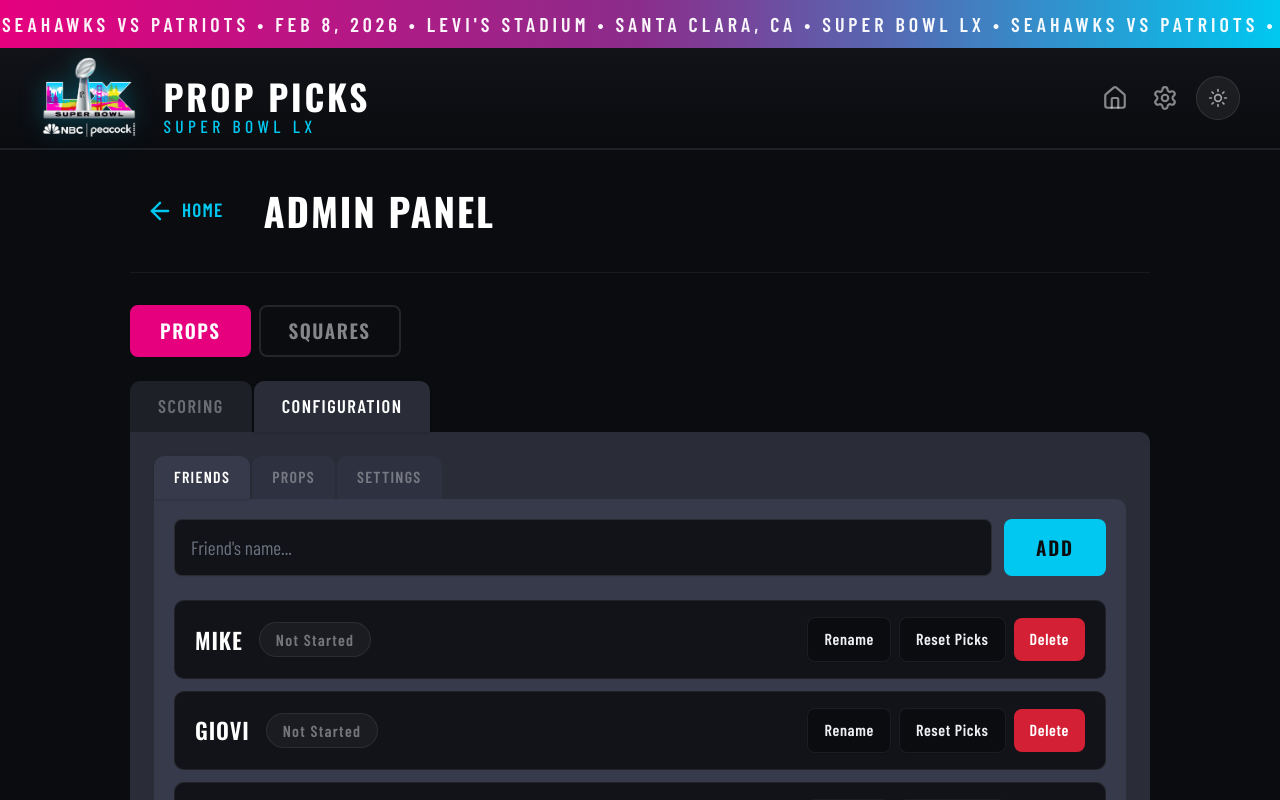
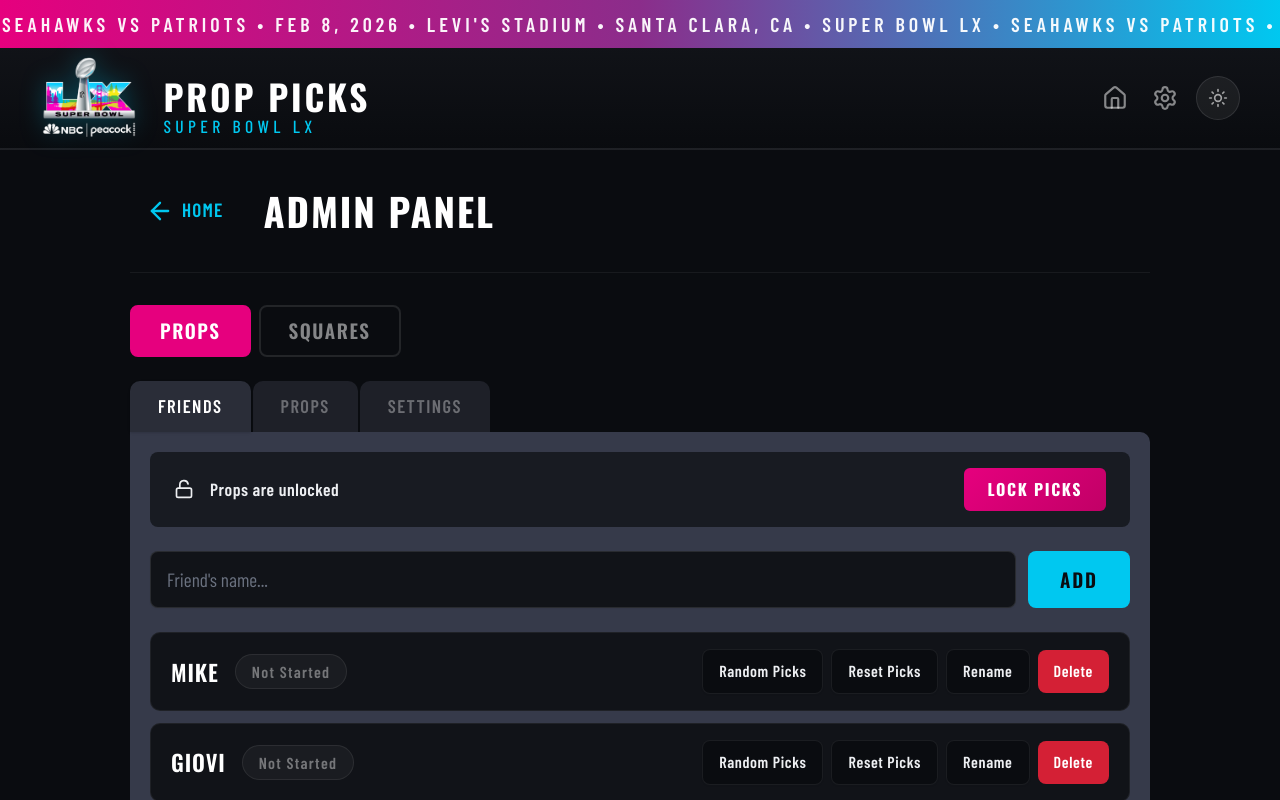
Before and after one commit to bmcx100/superbowl, a Next.js app: page /admin in a window 1280 px wide. Shown: the top 800 px of the page. Built offline with nearby package versions, Linux system fonts and the light colour scheme; a web font is replaced by a local one.

Commit message:
Props Complete. Flow Reworked. Admin section polished.

```diff
--- a/app/admin/page.tsx
+++ b/app/admin/page.tsx
@@ -2,7 +2,7 @@
 
 import { useState, useEffect, useRef } from "react"
 import { useRouter } from "next/navigation"
-import { ArrowLeft, ChevronUp, ChevronDown } from "lucide-react"
+import { ArrowLeft, ChevronUp, ChevronDown, Lock, LockOpen } from "lucide-react"
 import { Input } from "@/components/ui/input"
 import { Button } from "@/components/ui/button"
 import { Badge } from "@/components/ui/badge"
@@ -22,18 +22,19 @@
   renameFriend,
   deleteFriend,
   resetFriendPicks,
+  randomizePicks,
   updateProp,
   reorderProps,
-  setCorrectAnswer,
   getLeaderboard,
   saveState,
+  lockProps,
+  unlockProps,
   clearAllPicks,
   clearAllResults,
   clearAllFriends,
   clearAllProps,
 } from "@/lib/store"
 import { exportSquaresBackup, importSquaresBackup } from "@/lib/squaresStore"
-import { Leaderboard } from "@/components/Leaderboard"
 import { SquaresAdmin } from "@/components/squares/SquaresAdmin"
 import type { AppState, Friend, Prop } from "@/lib/types"
 
@@ -65,6 +66,11 @@
     onConfirm: () => void
     variant: "default" | "destructive"
   } | null>(null)
+
+  const [lockedNotice, setLockedNotice] = useState(false)
+  const showLockedNotice = () => {
+    setLockedNotice(true)
+  }
 
   useEffect(() => {
     const s = getState()
@@ -263,11 +269,6 @@
     URL.revokeObjectURL(url)
   }
 
-  const handleScore = (propId: string, value: "A" | "B" | null) => {
-    setCorrectAnswer(propId, value)
-    refresh()
-  }
-
   const [adminMode, setAdminMode] = useState<"props" | "squares">("props")
 
   if (!appState) return null
@@ -278,6 +279,30 @@
     if (s === "in-progress") return `${getPickCount(friend)} / ${appState.props.length}`
     return "Not Started"
   }
+
+  const isLocked = appState.propsLocked === true
+
+  const lockBanner = (
+    <div className="picks-complete-banner">
+      {isLocked ? (
+        <>
+          <Lock size={20} />
+          <span>Props are locked</span>
+          <Button variant="outline" className="picks-action-btn picks-action-btn-secondary" onClick={() => { unlockProps(); refresh() }}>
+            Unlock
+          </Button>
+        </>
+      ) : (
+        <>
+          <LockOpen size={20} />
+          <span>Props are unlocked</span>
+          <Button className="picks-action-btn" onClick={() => { lockProps(); refresh() }}>
+            Lock Picks
+          </Button>
+        </>
+      )}
+    </div>
+  )
 
   return (
     <div className="admin-page">
@@ -309,31 +334,22 @@
       )}
 
       {adminMode === "props" && (
-      <Tabs defaultValue="configuration" className="admin-tabs">
+      <Tabs defaultValue="friends" className="admin-tabs">
         <TabsList className="admin-tabs-list">
-          <TabsTrigger value="scoring" className="admin-tab-trigger">
-            Scoring
+          <TabsTrigger value="friends" className="admin-tab-trigger">
+            Friends
           </TabsTrigger>
-          <TabsTrigger value="configuration" className="admin-tab-trigger">
-            Configuration
+          <TabsTrigger value="props" className="admin-tab-trigger">
+            Props
+          </TabsTrigger>
+          <TabsTrigger value="settings" className="admin-tab-trigger">
+            Settings
           </TabsTrigger>
         </TabsList>
 
-        <TabsContent value="configuration" className="admin-folder-sheet">
-          <Tabs defaultValue="friends" className="admin-tabs admin-sub-tabs">
-            <TabsList className="admin-tabs-list admin-sub-tabs-list">
-              <TabsTrigger value="friends" className="admin-tab-trigger" data-value="friends">
-                Friends
-              </TabsTrigger>
-              <TabsTrigger value="props" className="admin-tab-trigger" data-value="props">
-                Props
-              </TabsTrigger>
-              <TabsTrigger value="settings" className="admin-tab-trigger" data-value="settings">
-                Settings
-              </TabsTrigger>
-            </TabsList>
+            <TabsContent value="friends" className="admin-sub-sheet admin-sub-sheet-friends">
+              {lockBanner}
 
-            <TabsContent value="friends" className="admin-sub-sheet admin-sub-sheet-friends">
               {/* Add friend form */}
               <div className="admin-add-form">
                 <Input
@@ -348,7 +364,7 @@
                     if (e.key === "Enter") handleAddFriend()
                   }}
                 />
-                <Button className="admin-add-btn" onClick={handleAddFriend}>
+                <Button className={`admin-add-btn ${isLocked ? "admin-btn-locked" : ""}`} onClick={isLocked ? showLockedNotice : handleAddFriend}>
                   Add
                 </Button>
               </div>
@@ -367,6 +383,26 @@
                     <div className="admin-friend-actions">
                       <Button
                         variant="outline"
+                        className={`admin-action-btn ${isLocked ? "admin-btn-locked" : ""}`}
+                        onClick={isLocked ? showLockedNotice : () => setConfirmAction({
+                          title: `Randomize ${friend.name}'s picks?`,
+                          description: "This will replace all of their current picks with random selections.",
+                          confirmLabel: "Randomize",
+                          variant: "default",
+                          onConfirm: () => { randomizePicks(friend.id); refresh() },
+                        })}
+                      >
+                        Random Picks
+                      </Button>
+                      <Button
+                        variant="outline"
+                        className={`admin-action-btn ${isLocked ? "admin-btn-locked" : ""}`}
+                        onClick={isLocked ? showLockedNotice : () => handleResetPicks(friend)}
+                      >
+                        Reset Picks
+                      </Button>
+                      <Button
+                        variant="outline"
                         className="admin-action-btn"
                         onClick={() => {
                           setRenameTarget(friend)
@@ -374,13 +410,6 @@
                         }}
                       >
                         Rename
-                      </Button>
-                      <Button
-                        variant="outline"
-                        className="admin-action-btn"
-                        onClick={() => handleResetPicks(friend)}
-                      >
-                        Reset Picks
                       </Button>
                       <Button
                         variant="destructive"
@@ -396,6 +425,8 @@
             </TabsContent>
 
             <TabsContent value="props" className="admin-sub-sheet admin-sub-sheet-props">
+              {lockBanner}
+
               <div className="admin-prop-list">
                 {sortedProps.map((prop, i) => (
                   <div key={prop.id} className="admin-prop-row">
@@ -409,8 +440,8 @@
                     <div className="admin-prop-actions">
                       <Button
                         variant="outline"
-                        className="admin-action-btn"
-                        onClick={() => openEditProp(prop)}
+                        className={`admin-action-btn ${isLocked ? "admin-btn-locked" : ""}`}
+                        onClick={isLocked ? showLockedNotice : () => openEditProp(prop)}
                       >
                         Edit
                       </Button>
@@ -437,6 +468,8 @@
             </TabsContent>
 
             <TabsContent value="settings" className="admin-sub-sheet admin-sub-sheet-settings">
+              {lockBanner}
+
               {/* Event name */}
               <div className="admin-settings-section">
                 <h3 className="admin-section-title">Event Name</h3>
@@ -461,8 +494,8 @@
                 <div className="admin-reset-grid">
                   <Button
                     variant="destructive"
-                    className="admin-reset-btn"
-                    onClick={() => setConfirmAction({
+                    className={`admin-reset-btn ${isLocked ? "admin-btn-locked" : ""}`}
+                    onClick={isLocked ? showLockedNotice : () => setConfirmAction({
                       title: "Clear all picks?",
                       description: "This will erase all friends' picks. Are you sure?",
                       confirmLabel: "Clear Picks",
@@ -487,8 +520,8 @@
                   </Button>
                   <Button
                     variant="destructive"
-                    className="admin-reset-btn"
-                    onClick={() => setConfirmAction({
+                    className={`admin-reset-btn ${isLocked ? "admin-btn-locked" : ""}`}
+                    onClick={isLocked ? showLockedNotice : () => setConfirmAction({
                       title: "Clear all friends?",
                       description: "This will remove all friends and their picks. Are you sure?",
                       confirmLabel: "Clear Friends",
@@ -500,8 +533,8 @@
                   </Button>
                   <Button
                     variant="destructive"
-                    className="admin-reset-btn"
-                    onClick={() => setConfirmAction({
+                    className={`admin-reset-btn ${isLocked ? "admin-btn-locked" : ""}`}
+                    onClick={isLocked ? showLockedNotice : () => setConfirmAction({
                       title: "Reset all props?",
                       description: "This will restore the default 25 props and clear all picks and results. Are you sure?",
                       confirmLabel: "Clear Props",
@@ -547,42 +580,6 @@
                 </div>
               </div>
             </TabsContent>
-          </Tabs>
-        </TabsContent>
-
-        <TabsContent value="scoring" className="admin-scoring-sheet">
-          <div className="admin-scoring-list">
-            {sortedProps.map((prop, i) => (
-              <div key={prop.id} className="admin-scoring-row">
-                <div className="admin-scoring-info">
-                  <span className="admin-prop-order">{i + 1}</span>
-                  <span className="admin-prop-question">{prop.question}</span>
-                </div>
-                <div className="admin-scoring-buttons">
-                  <Button
-                    variant={prop.correctAnswer === "A" ? "default" : "outline"}
-                    className={`admin-score-btn ${prop.correctAnswer === "A" ? "admin-score-active" : ""}`}
-                    onClick={() => handleScore(prop.id, prop.correctAnswer === "A" ? null : "A")}
-                  >
-                    {prop.optionA}
-                  </Button>
-                  <Button
-                    variant={prop.correctAnswer === "B" ? "default" : "outline"}
-                    className={`admin-score-btn ${prop.correctAnswer === "B" ? "admin-score-active" : ""}`}
-                    onClick={() => handleScore(prop.id, prop.correctAnswer === "B" ? null : "B")}
-                  >
-                    {prop.optionB}
-                  </Button>
-                </div>
-              </div>
-            ))}
-          </div>
-
-          <div className="admin-scoring-leaderboard">
-            <h3 className="admin-section-title">Live Leaderboard</h3>
-            <Leaderboard entries={leaderboard} />
-          </div>
-        </TabsContent>
       </Tabs>
       )}
 
@@ -689,6 +686,17 @@
           confirmAction?.onConfirm()
         }}
       />
+
+      <ConfirmDialog
+        open={lockedNotice}
+        onOpenChange={(open) => {
+          if (!open) setLockedNotice(false)
+        }}
+        title="Props are locked"
+        description="Unlock props in the Settings tab before making changes."
+        confirmLabel="OK"
+        onConfirm={() => setLockedNotice(false)}
+      />
     </div>
   )
 }
--- a/app/globals.css
+++ b/app/globals.css
@@ -1331,11 +1331,41 @@
    ADMIN PAGE
    ================================================================= */
 .admin-page {
-  @apply flex flex-col min-h-screen;
+  @apply flex flex-col min-h-screen relative;
   background: var(--sb-dark);
   padding: 0 40px 80px;
   max-width: 1100px;
   margin: 0 auto;
+}
+
+.admin-btn-locked {
+  opacity: 0.35 !important;
+  cursor: not-allowed !important;
+}
+
+.admin-locked-toast {
+  @apply flex items-center gap-2;
+  position: fixed;
+  bottom: 32px;
+  left: 50%;
+  transform: translateX(-50%);
+  background: var(--sb-magenta);
+  color: #ffffff;
+  font-family: var(--font-display);
+  font-weight: 600;
+  font-size: 1rem;
+  letter-spacing: 0.05em;
+  padding: 12px 24px;
+  border-radius: 8px;
+  z-index: 100;
+  animation: toast-fade 2s ease-in-out;
+}
+
+@keyframes toast-fade {
+  0% { opacity: 0; transform: translateX(-50%) translateY(10px); }
+  15% { opacity: 1; transform: translateX(-50%) translateY(0); }
+  85% { opacity: 1; transform: translateX(-50%) translateY(0); }
+  100% { opacity: 0; transform: translateX(-50%) translateY(-10px); }
 }
 
 .admin-header {
--- a/lib/store.ts
+++ b/lib/store.ts
@@ -80,6 +80,16 @@
     friend.picks[propId] = value
     saveState(state)
   }
+}
+
+export function randomizePicks(friendId: string): void {
+  const state = getState()
+  const friend = state.friends.find((f) => f.id === friendId)
+  if (!friend) return
+  for (const prop of state.props) {
+    friend.picks[prop.id] = Math.random() < 0.5 ? "A" : "B"
+  }
+  saveState(state)
 }
 
 export function isFriendComplete(friendId: string): boolean {
```
